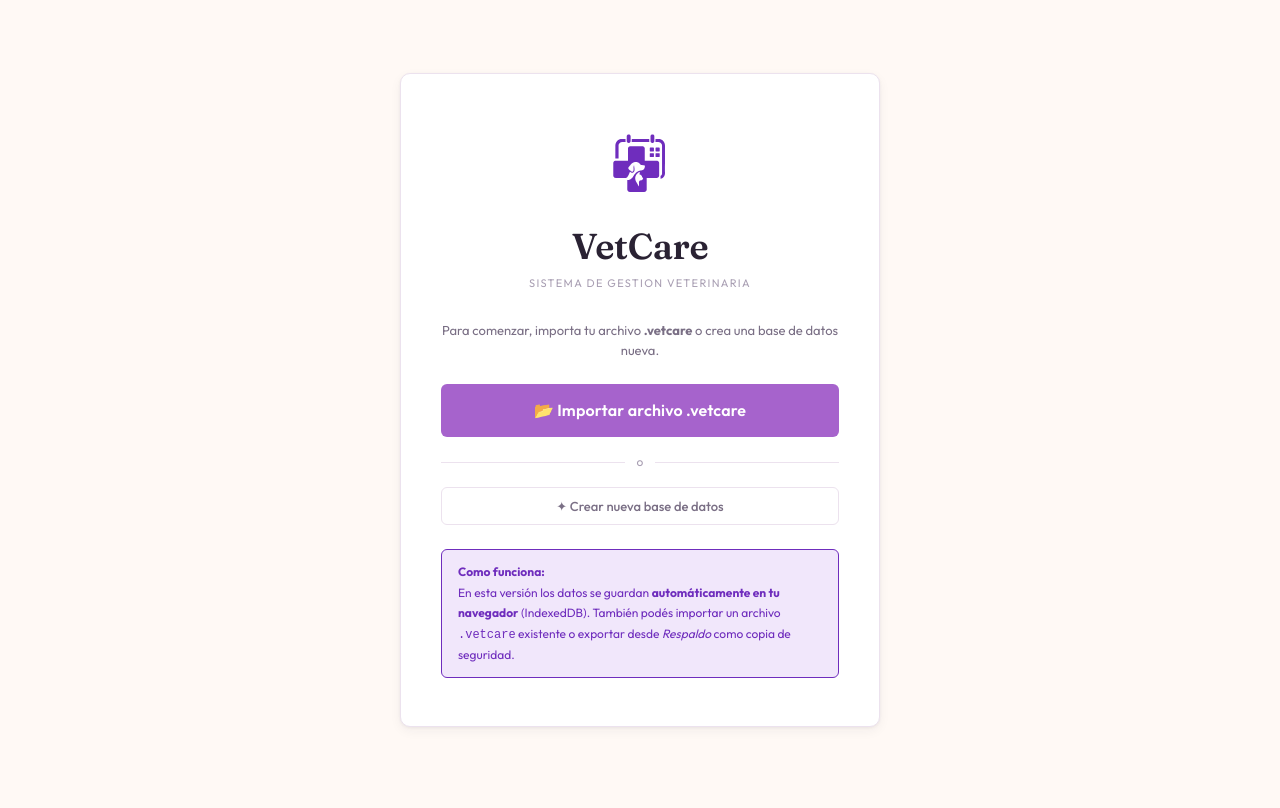
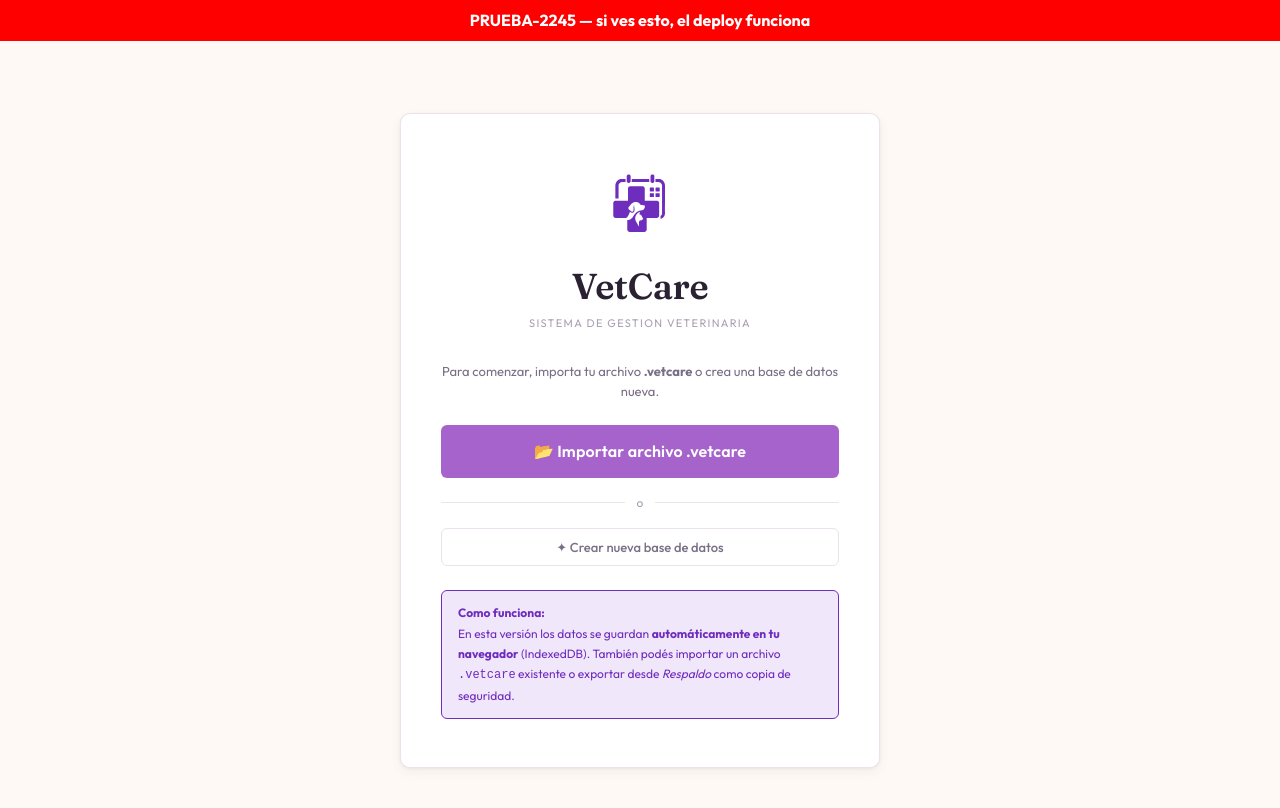
Before and after one commit to andresnecochea-ar/vetcare-2026, a plain HTML site: page index.html in a window 1280 px wide. Drawn offline with nearby package versions, Linux system fonts and the light colour scheme.

Commit message:
Update index.html

```diff
--- a/index.html
+++ b/index.html
@@ -1361,6 +1361,7 @@ if('serviceWorker'in navigator){window.addEventListener('load',()=>{const c=`con
 </style>
 </head>
 <body>
+<div style="background:#ff0000;color:#fff;padding:8px;text-align:center;font-weight:bold;font-size:16px;position:relative;z-index:9999">PRUEBA-2245 — si ves esto, el deploy funciona</div>
 <!-- PANTALLA DE BIENVENIDA -->
 <div id="welcomeScreen" style="display:flex;align-items:center;justify-content:center;min-height:100vh;background:var(--bg);padding:24px;">
   <div style="background:var(--bg-alt);border:1px solid var(--border);border-radius:var(--radius);box-shadow:var(--shadow);padding:48px 40px;max-width:480px;width:100%;text-align:center;">
```
